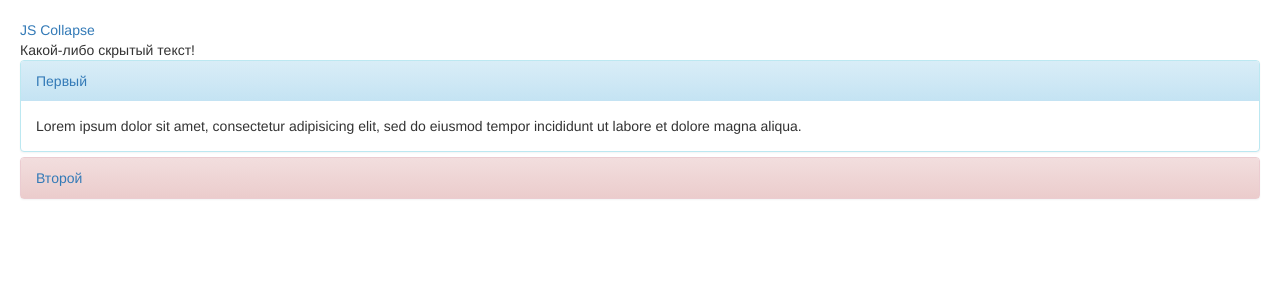
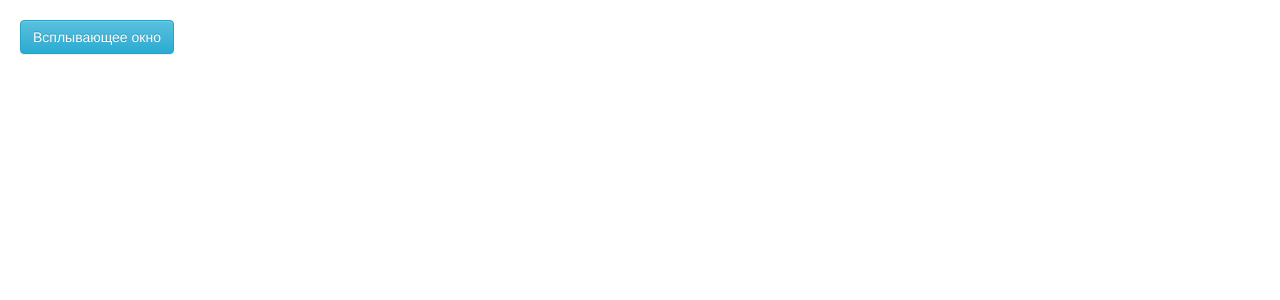
Before and after one commit to MADHAM19/my-fitapp, an Angular app: page / in a window 1280 px wide. Shown: the top 300 px of the page. Built offline with nearby package versions, Linux system fonts and the light colour scheme.

Commit message:
#12 - modal.js (модальные окна)

```diff
--- a/src/app/app.component.html
+++ b/src/app/app.component.html
@@ -39,29 +39,18 @@
 <!--<button type="button" class="btn btn-success">Регистрация</button>-->
 <!--</form>-->
 <!--</div>-->
-<a data-toggle="collapse" href="#hide">JS Collapse</a>
-<div class="collapse in" id="hide">
-  Какой-либо скрытый текст!
-</div>
-
-<div class="panel-group" id="collapse-group">
-  <div class="panel panel-info">
-    <div class="panel-heading">
-      <a data-toggle="collapse" data-parent="#collapse-group" href="#el1">Первый</a>
-    </div>
-    <div id="el1" class="collapse in">
-      <div class="panel-body">Lorem ipsum dolor sit amet, consectetur adipisicing elit,
-        sed do eiusmod tempor incididunt ut labore et dolore magna aliqua.</div>
-    </div>
-  </div>
-
-  <div class="panel panel-danger">
-    <div class="panel-heading">
-      <a data-toggle="collapse" data-parent="#collapse-group" href="#el2">Второй</a>
-    </div>
-    <div id="el2" class="collapse">
-      <div class="panel-body">Lorem ipsum dolor sit amet, consectetur adipisicing elit,
-        sed do eiusmod tempor incididunt ut labore et dolore magna aliqua.</div>
+<button class="btn btn-info" data-toggle="modal" data-target="#myModal">Всплывающее окно</button>
+<div id="myModal" class="modal fade" tabindex="-1">
+  <div class="modal-dialog">
+    <div class="modal-content">
+      <div class="modal-header">
+        <button class="close" data-dismiss="modal">x</button>
+        <h4 class="modal-title">Заголовок окна</h4>
+      </div>
+      <div class="modal-body">Некий текст...</div>
+      <div class="modal-footer">
+        <button class="btn btn-danger" data-dismiss="modal">Close</button>
+      </div>
     </div>
   </div>
 </div>
```
